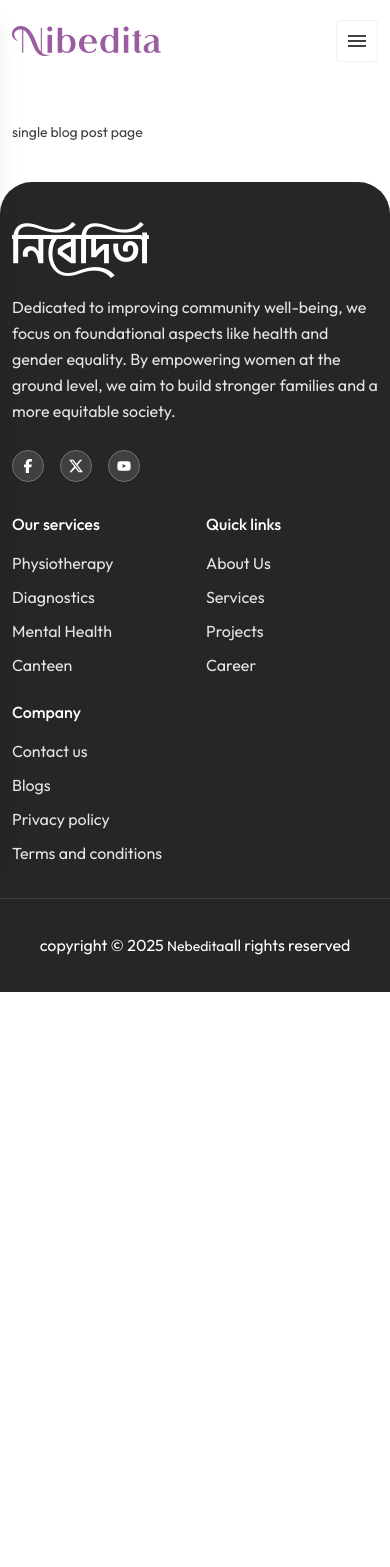
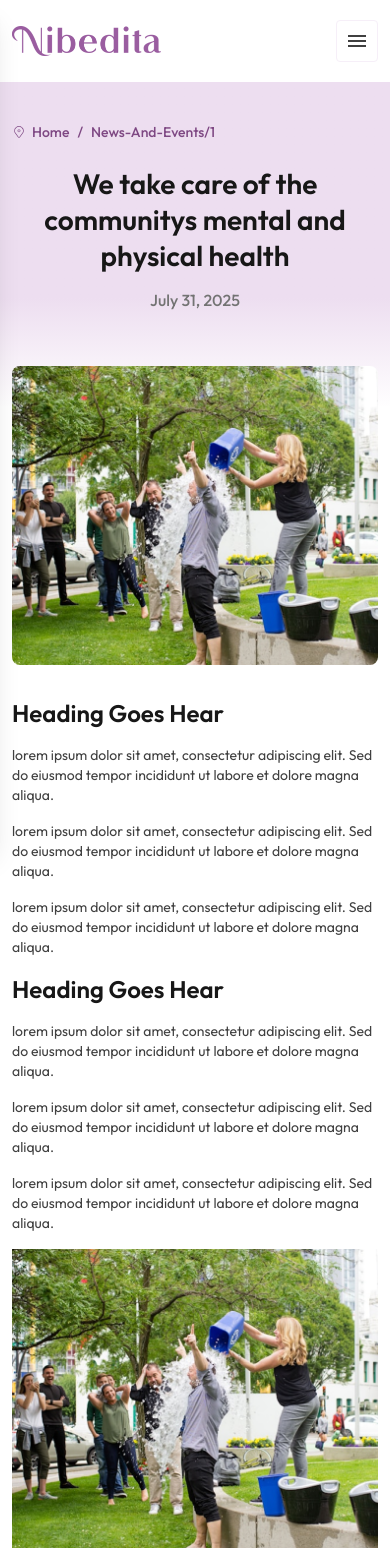
Before and after one commit to rafim699956/nibeditaNextJs, a Next.js app: page /news-and-events/1 in a window 390 px wide. Shown: the top 1567 px of the page. Before the commit the page ends 992 px from the top, so only its background shows below. Built offline with nearby package versions, Linux system fonts and the light colour scheme.

Commit message:
add team member single page

```diff
--- a/src/app/(client)/blogs/page.js
+++ /dev/null
@@ -1,12 +0,0 @@
-import React from 'react'
-import NewsAndEvents from '../components/NewsAndEvents'
-
-const blogPage = () => {
-  return (
-    <>
-      <NewsAndEvents />
-    </>
-  )
-}
-
-export default blogPage
--- a/src/app/(client)/news-and-events/[id]/page.js
+++ b/src/app/(client)/news-and-events/[id]/page.js
@@ -1,12 +1,54 @@
 import React from 'react'
+import Pagination from '../../components/Pagination';
+import Image from 'next/image';
+import singleImages from "../../../../../public/latestnews2.png"
 
 const SingleBlogPage = () => {
     return (
-        <section>
-            <div className='container'>
-                single blog post page
-            </div>
-        </section>
+        <>
+            <section className="py-0">
+                <div className="pt-10 pb-20 md:pb-40 lg:pb-52 bg-linear-to-b from-[#EDDEF0] from-[66.66%] to-[#FFFFFF] to-[100.88%]">
+                    <div className="container space-y-6 md:space-y-8 lg:space-y-10">
+                        <Pagination />
+                        <div className="max-w-[58.188rem] mx-auto space-y-4 lg:space-y-6 text-center pb-4 md:pb-10 lg:pb-16">
+                            <h1 className="text-center">
+                                We take care of the communitys mental and physical health
+                            </h1>
+                            <h6 className='text-[#737373]'>July 31, 2025</h6>
+                        </div>
+                    </div>
+                </div>
+            </section>
+            <section className='lg:pt-16 -mt-20 md:-mt-30 lg:-mt-65.5 space-y-8 md:space-y-10 lg:space-y-16'>
+                <div className="container">
+                    <div className='rounded-lg overflow-hidden'>
+                        <Image
+                            className="w-full max-w-full object-cover h-auto"
+                            width={100}
+                            src={singleImages}
+                            alt="nibedita"
+                        />
+                    </div>
+                </div>
+                <div className="container max-w-206! single-blog-content space-y-4 lg:space-y-6">
+                    <h3>Heading Goes Hear</h3>
+                    <p>lorem ipsum dolor sit amet, consectetur adipiscing elit. Sed do eiusmod tempor incididunt ut labore et dolore magna aliqua.</p>
+                    <p>lorem ipsum dolor sit amet, consectetur adipiscing elit. Sed do eiusmod tempor incididunt ut labore et dolore magna aliqua.</p>
+                    <p>lorem ipsum dolor sit amet, consectetur adipiscing elit. Sed do eiusmod tempor incididunt ut labore et dolore magna aliqua.</p>
+                    <h3>Heading Goes Hear</h3>
+                    <p>lorem ipsum dolor sit amet, consectetur adipiscing elit. Sed do eiusmod tempor incididunt ut labore et dolore magna aliqua.</p>
+                    <p>lorem ipsum dolor sit amet, consectetur adipiscing elit. Sed do eiusmod tempor incididunt ut labore et dolore magna aliqua.</p>
+                    <p>lorem ipsum dolor sit amet, consectetur adipiscing elit. Sed do eiusmod tempor incididunt ut labore et dolore magna aliqua.</p>
+                    <Image
+                        className="w-full max-w-full object-cover h-auto"
+                        width={100}
+                        src={singleImages}
+                        alt="nibedita"
+                    />
+                    <p>lorem ipsum dolor sit amet, consectetur adipiscing elit. Sed do eiusmod tempor incididunt ut labore et dolore magna aliqua.</p>
+                </div>
+            </section>
+        </>
     )
 }
 
--- /dev/null
+++ b/src/app/(client)/team-detail/[id]/page.js
@@ -0,0 +1,49 @@
+import React from 'react'
+import Pagination from '../../components/Pagination';
+import Image from 'next/image';
+import singleImages from "../../../../../public/latestnews2.png"
+import Link from 'next/link';
+
+const SingleTeamDetailPage = () => {
+  return (
+    <section className="py-0">
+      <div className="pt-10 pb-10 md:pb-30 lg:pb-52 bg-linear-to-b from-[#EDDEF0] from-[66.66%] to-[#FFFFFF] to-[100.88%]">
+        <div className="container space-y-6 md:space-y-10 lg:space-y-15">
+          <Pagination />
+          <div className='flex flex-col-reverse md:flex-row md:justify-between gap-6 md:gap-8 lg:gap-10'>
+            <div className="max-w-185 w-full space-y-4 md:space-y-8 lg:space-y-14">
+              <div className='space-y-3'>
+                <h1>Dr. Zeenat Sultana</h1>
+                <p>Program Director & DCEO</p>
+              </div>
+              <div className='flex flex-col gap-1 lg:gap-2'>
+                <Link className='h6' href={`tell:+88 01677787879`}>+88 01677787879</Link>
+                <Link className='h6' href={`mailto:username@email.com`}>username@email.com</Link>
+                <Link className='h6' href={`#`}>Linkeding.com/username</Link>
+              </div>
+              <div className='space-y-3 lg:space-y-5'>
+                <h5>Bio</h5>
+                <div className="space-y-4 lg:space-y-6">
+                  <p>Lorem ipsum dolor sit amet consectetur. Urna sed duis ipsum suscipit ullamcorper nunc. Morbi et amet nibh mauris libero velit facilisis. Orci in in at a congue ullamcorper sed donec tellus. Mollis congue aliquam volutpat dictum pretium. Aliquam venenatis arcu sed eget fringilla sem urna.</p>
+                  <p>Lorem ipsum dolor sit amet consectetur. Urna sed duis ipsum suscipit ullamcorper nunc. Morbi et amet nibh mauris libero velit facilisis. Orci in in at a congue ullamcorper sed donec tellus. Mollis congue aliquam volutpat dictum pretium. Aliquam venenatis arcu sed eget fringilla sem urna.</p>
+
+                </div>
+              </div>
+            </div>
+            <div className='max-w-100.5 w-full'>
+              <Image
+                className="w-full max-w-full object-cover"
+                width={`100%`}
+                height={`100%`}
+                src={singleImages}
+                alt="nibedita"
+              />
+            </div>
+          </div>
+        </div>
+      </div>
+    </section>
+  )
+}
+
+export default SingleTeamDetailPage
--- /dev/null
+++ b/src/app/(client)/team-detail/page.js
@@ -0,0 +1,8 @@
+import React from 'react'
+import OurTeamMember from '../components/OurTeamMember'
+
+const TeamDetail = () => {
+  return <OurTeamMember />
+}
+
+export default TeamDetail
```
